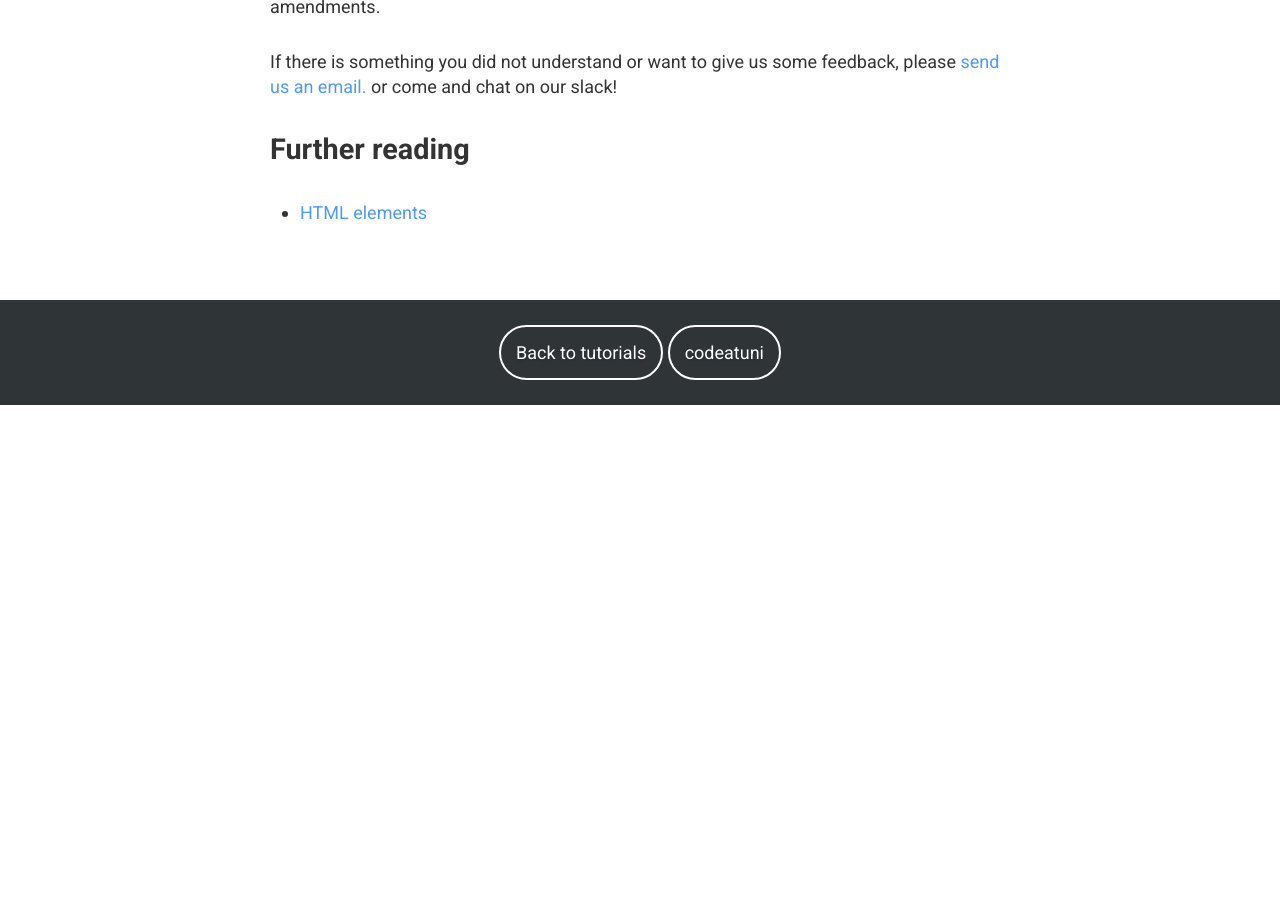
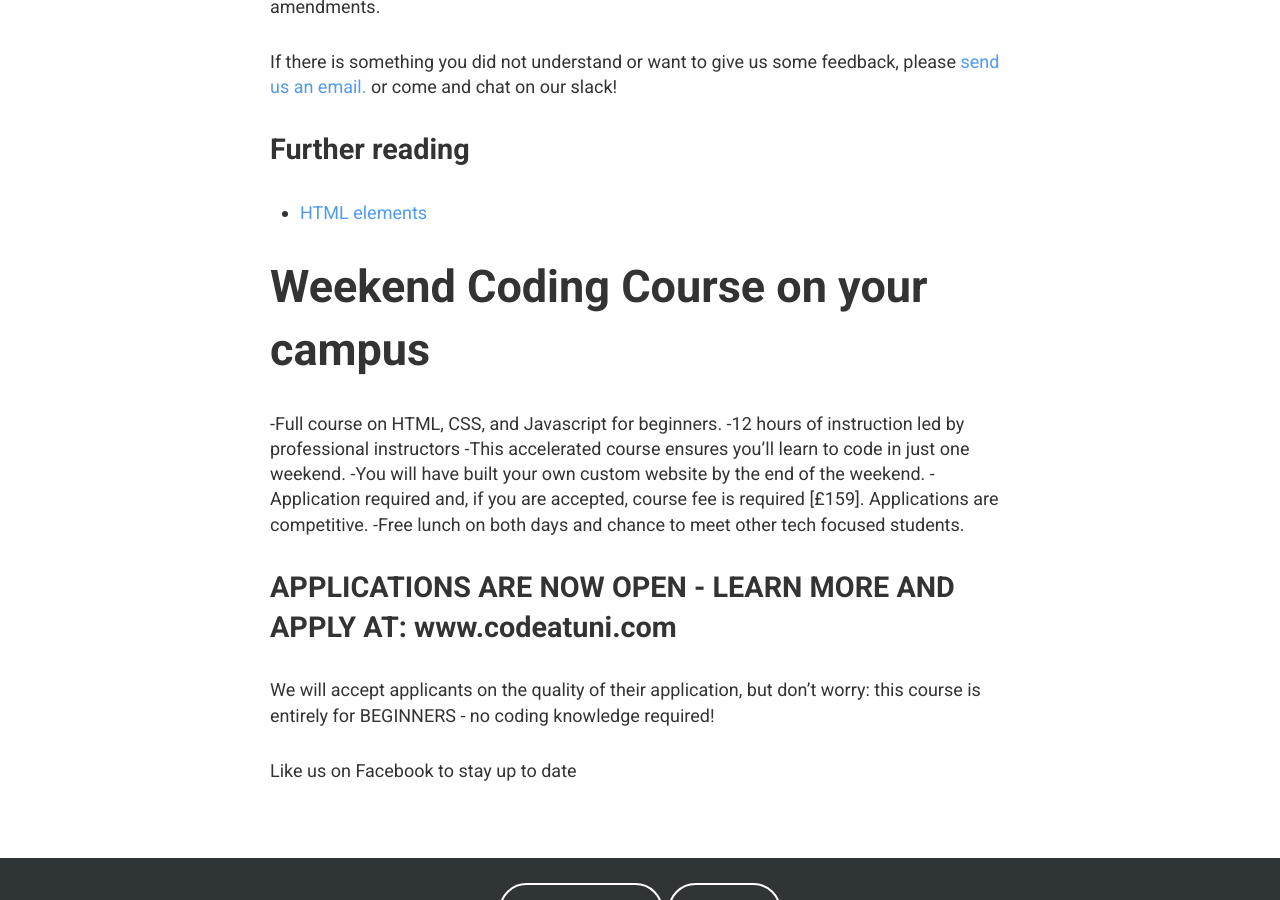
Before and after one commit to Code-At-Uni/guides, a Jekyll site: the page built from lessons/lesson0/tutorial.md, in a window 1280 px wide and 900 px high, scrolled down 13317 px. Built offline with Jekyll 4.4.1, drawn with Linux system fonts in a browser that asks for light colours; before the commit the page ends 13722 px from its top, so only the background shows below that.

Commit message:
Update tutorial.md

```diff
--- a/lessons/lesson0/tutorial.md
+++ b/lessons/lesson0/tutorial.md
@@ -497,3 +497,18 @@ If there is something you did not understand or want to give us some feedback,
 ## Further reading
 
 * [HTML elements](https://developer.mozilla.org/en/docs/Web/HTML/Element)
+
+# Weekend Coding Course on your campus
+
+-Full course on HTML, CSS, and Javascript for beginners.
+-12 hours of instruction led by professional instructors
+-This accelerated course ensures you'll learn to code in just one weekend.
+-You will have built your own custom website by the end of the weekend.
+-Application required and, if you are accepted, course fee is required [£159]. Applications are competitive.
+-Free lunch on both days and chance to meet other tech focused students.
+
+## APPLICATIONS ARE NOW OPEN - LEARN MORE AND APPLY AT: www.codeatuni.com
+
+We will accept applicants on the quality of their application, but don't worry: this course is entirely for BEGINNERS - no coding knowledge required!
+
+Like us on Facebook to stay up to date
```
